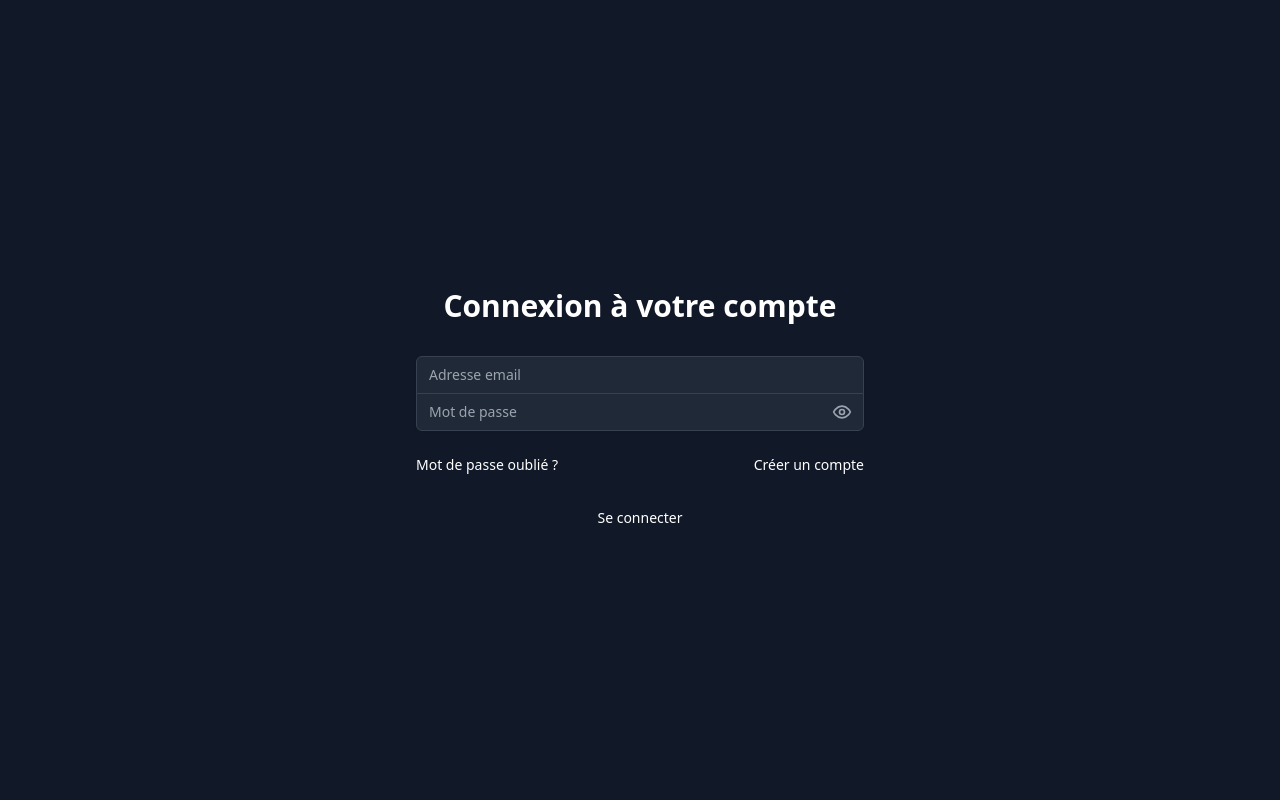
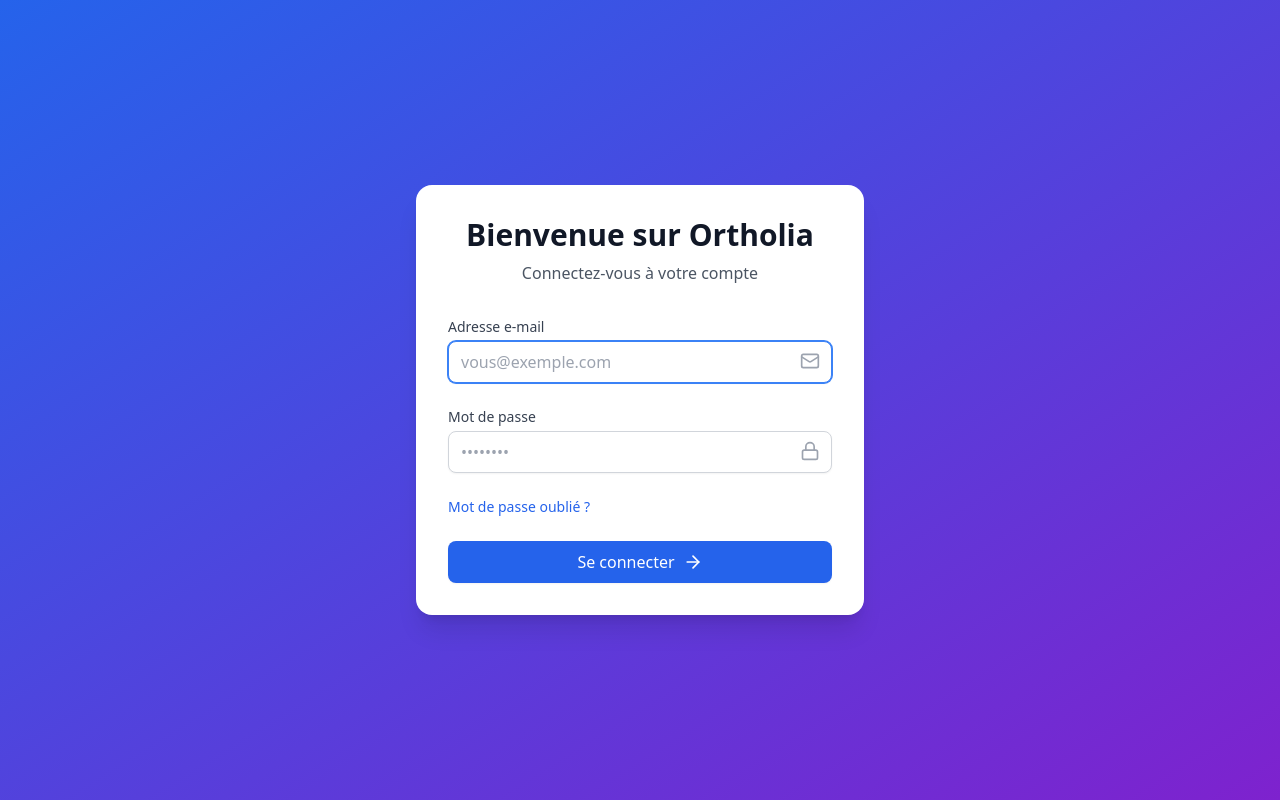
Before and after one commit to JLocenti/ortholiav2, a React (Vite) app: page /login in a window 1280 px wide. Built offline with nearby package versions, Linux system fonts and the light colour scheme; no server answers; the database is empty.

Commit message:
fix: Restauration du design original de la page de connexion
- Restauration du style original avec le dégradé bleu/violet
- Suppression du bouton de création de compte
- Conservation des fonctionnalités Firebase
- Amélioration des messages d'erreur et de succès

```diff
--- a/src/pages/Login.tsx
+++ b/src/pages/Login.tsx
@@ -1,19 +1,22 @@
-import React, { useState } from 'react';
-import { Link } from 'react-router-dom';
-import { Eye, EyeOff } from 'lucide-react';
+import React, { useState, useEffect, useRef } from 'react';
+import { Mail, Lock, ArrowRight } from 'lucide-react';
 import { useAuth } from '../context/AuthContext';
 
 export default function Login() {
   const [email, setEmail] = useState('');
   const [password, setPassword] = useState('');
-  const [showPassword, setShowPassword] = useState(false);
-  const [error, setError] = useState<string | null>(null);
+  const [error, setError] = useState('');
   const [resetEmailSent, setResetEmailSent] = useState(false);
+  const emailInputRef = useRef<HTMLInputElement>(null);
   const { login, resetPassword } = useAuth();
+
+  useEffect(() => {
+    emailInputRef.current?.focus();
+  }, []);
 
   const handleSubmit = async (e: React.FormEvent) => {
     e.preventDefault();
-    setError(null);
+    setError('');
     try {
       await login(email, password);
     } catch (err: any) {
@@ -30,105 +33,85 @@ export default function Login() {
     try {
       await resetPassword(email);
       setResetEmailSent(true);
-      setError(null);
+      setError('');
     } catch (err: any) {
       setError(err.message || 'Erreur lors de l\'envoi de l\'email de réinitialisation');
     }
   };
 
   return (
-    <div className="min-h-screen flex items-center justify-center bg-gray-50 dark:bg-gray-900 py-12 px-4 sm:px-6 lg:px-8">
-      <div className="max-w-md w-full space-y-8">
-        <div>
-          <h2 className="mt-6 text-center text-3xl font-extrabold text-gray-900 dark:text-white">
-            Connexion à votre compte
-          </h2>
-        </div>
-        <form className="mt-8 space-y-6" onSubmit={handleSubmit}>
-          <div className="rounded-md shadow-sm -space-y-px">
-            <div>
-              <label htmlFor="email-address" className="sr-only">
-                Adresse email
-              </label>
-              <input
-                id="email-address"
-                name="email"
-                type="email"
-                autoComplete="email"
-                required
-                className="appearance-none rounded-none relative block w-full px-3 py-2 border border-gray-300 dark:border-gray-700 placeholder-gray-500 dark:placeholder-gray-400 text-gray-900 dark:text-white rounded-t-md focus:outline-none focus:ring-primary-500 focus:border-primary-500 dark:focus:ring-primary-400 dark:focus:border-primary-400 focus:z-10 sm:text-sm dark:bg-gray-800"
-                placeholder="Adresse email"
-                value={email}
-                onChange={(e) => setEmail(e.target.value)}
-              />
-            </div>
-            <div className="relative">
-              <label htmlFor="password" className="sr-only">
-                Mot de passe
-              </label>
-              <input
-                id="password"
-                name="password"
-                type={showPassword ? 'text' : 'password'}
-                autoComplete="current-password"
-                required
-                className="appearance-none rounded-none relative block w-full px-3 py-2 border border-gray-300 dark:border-gray-700 placeholder-gray-500 dark:placeholder-gray-400 text-gray-900 dark:text-white rounded-b-md focus:outline-none focus:ring-primary-500 focus:border-primary-500 dark:focus:ring-primary-400 dark:focus:border-primary-400 focus:z-10 sm:text-sm dark:bg-gray-800"
-                placeholder="Mot de passe"
-                value={password}
-                onChange={(e) => setPassword(e.target.value)}
-              />
-              <button
-                type="button"
-                className="absolute inset-y-0 right-0 pr-3 flex items-center"
-                onClick={() => setShowPassword(!showPassword)}
-              >
-                {showPassword ? (
-                  <EyeOff className="h-5 w-5 text-gray-400" />
-                ) : (
-                  <Eye className="h-5 w-5 text-gray-400" />
-                )}
-              </button>
-            </div>
+    <div className="min-h-screen bg-gradient-to-br from-blue-600 to-purple-700 flex items-center justify-center p-4">
+      <div className="bg-white rounded-2xl shadow-xl w-full max-w-md p-8">
+        <div className="text-center mb-8">
+          <h2 className="text-3xl font-bold text-gray-900">Bienvenue sur Ortholia</h2>
+          <p className="text-gray-600 mt-2">Connectez-vous à votre compte</p>
         </div>
 
         {error && (
-            <div className="text-red-500 text-sm text-center">{error}</div>
+          <div className="mb-4 p-3 bg-red-100 border border-red-400 text-red-700 rounded">
+            {error}
+          </div>
         )}
 
         {resetEmailSent && (
-            <div className="text-green-500 text-sm text-center">
+          <div className="mb-4 p-3 bg-green-100 border border-green-400 text-green-700 rounded">
             Un email de réinitialisation a été envoyé à votre adresse email.
           </div>
         )}
 
+        <form onSubmit={handleSubmit} className="space-y-6">
+          <div>
+            <label className="block text-sm font-medium text-gray-700">
+              Adresse e-mail
+            </label>
+            <div className="mt-1 relative">
+              <input
+                ref={emailInputRef}
+                type="email"
+                required
+                value={email}
+                onChange={(e) => setEmail(e.target.value)}
+                className="appearance-none block w-full px-3 py-2 border border-gray-300 rounded-lg shadow-sm text-gray-900 placeholder-gray-400 focus:outline-none focus:ring-blue-500 focus:border-blue-500 bg-white"
+                placeholder="vous@exemple.com"
+              />
+              <Mail className="absolute right-3 top-2.5 h-5 w-5 text-gray-400" />
+            </div>
+          </div>
+
+          <div>
+            <label className="block text-sm font-medium text-gray-700">
+              Mot de passe
+            </label>
+            <div className="mt-1 relative">
+              <input
+                type="password"
+                required
+                value={password}
+                onChange={(e) => setPassword(e.target.value)}
+                className="appearance-none block w-full px-3 py-2 border border-gray-300 rounded-lg shadow-sm text-gray-900 placeholder-gray-400 focus:outline-none focus:ring-blue-500 focus:border-blue-500 bg-white"
+                placeholder="••••••••"
+              />
+              <Lock className="absolute right-3 top-2.5 h-5 w-5 text-gray-400" />
+            </div>
+          </div>
+
           <div className="flex items-center justify-between">
-            <div className="text-sm">
             <button
               type="button"
               onClick={handleForgotPassword}
-                className="font-medium text-primary-600 hover:text-primary-500 dark:text-primary-400 dark:hover:text-primary-300"
+              className="text-sm font-medium text-blue-600 hover:text-blue-500"
             >
               Mot de passe oublié ?
             </button>
           </div>
-            <div className="text-sm">
-              <Link
-                to="/register"
-                className="font-medium text-primary-600 hover:text-primary-500 dark:text-primary-400 dark:hover:text-primary-300"
-              >
-                Créer un compte
-              </Link>
-            </div>
-          </div>
 
-          <div>
           <button
             type="submit"
-              className="group relative w-full flex justify-center py-2 px-4 border border-transparent text-sm font-medium rounded-md text-white bg-primary-600 hover:bg-primary-700 focus:outline-none focus:ring-2 focus:ring-offset-2 focus:ring-primary-500 dark:bg-primary-500 dark:hover:bg-primary-600"
+            className="w-full flex justify-center items-center px-4 py-2 border border-transparent rounded-lg shadow-sm text-base font-medium text-white bg-blue-600 hover:bg-blue-700 focus:outline-none focus:ring-2 focus:ring-offset-2 focus:ring-blue-500"
           >
             Se connecter
+            <ArrowRight className="ml-2 h-5 w-5" />
           </button>
-          </div>
         </form>
       </div>
     </div>
```
Lines whose indentation alone changed are shown as unchanged.
